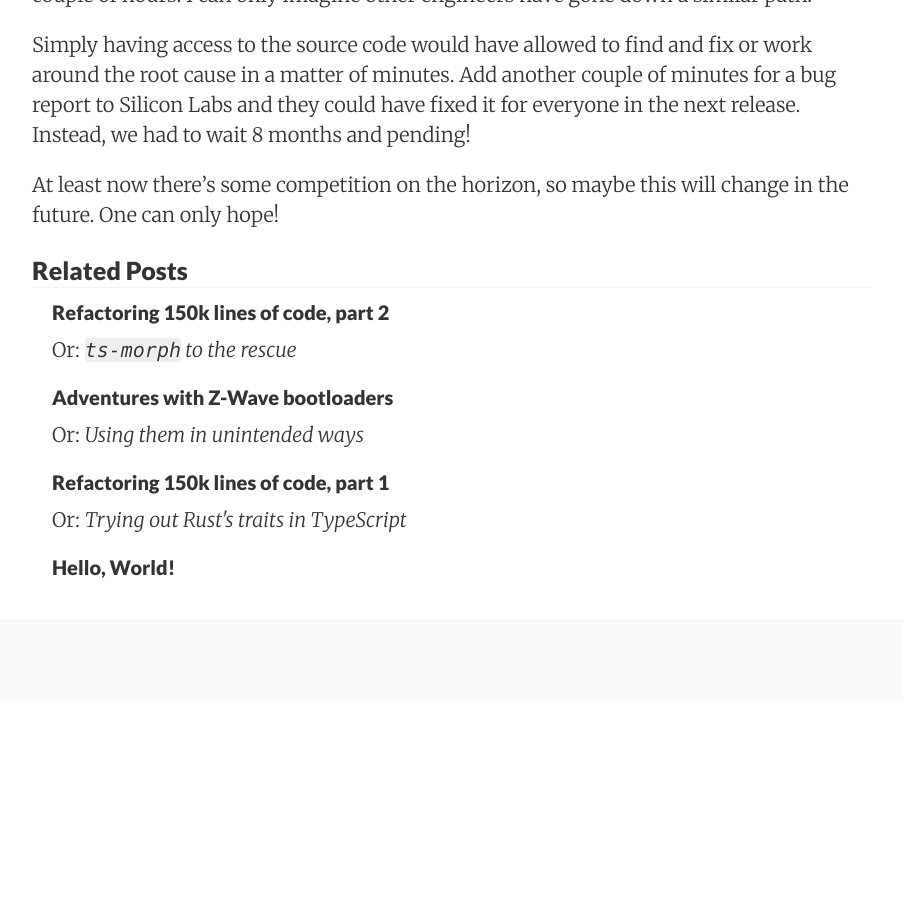
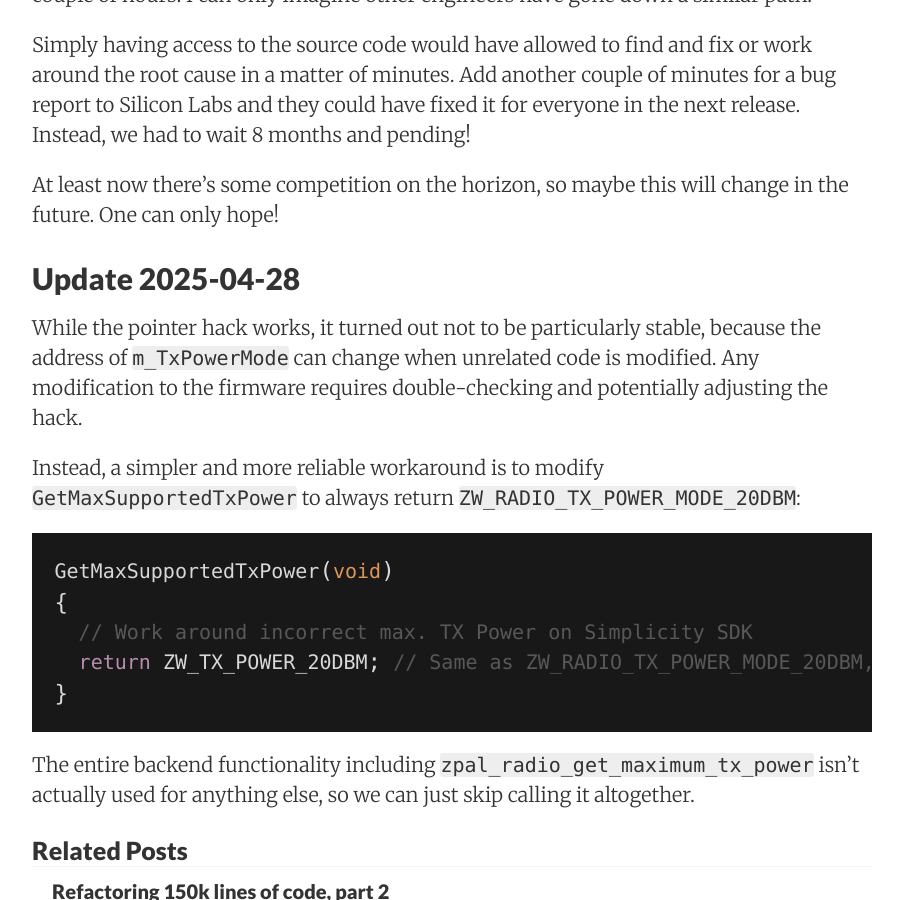
Before and after one commit to zwave-js/blog, a Jekyll site: the page built from _posts/2025-04-10-doubling-zwave-range-changing-single-bit.md, in a window 1280 px wide and 900 px high, scrolled down 4274 px. Shown: the whole window, without its empty margins (188-1091 px from the left). Built offline with Jekyll 4.4.1, drawn with Linux system fonts in a browser that asks for light colours; nearby versions of some CDN libraries; comment, search, counter and statistics services are not loaded; before the commit the page ends 4975 px from its top, so only the background shows below that.

Commit message:
update post about Simplicity SDK range fix

````diff
--- a/_posts/2025-04-10-doubling-zwave-range-changing-single-bit.md
+++ b/_posts/2025-04-10-doubling-zwave-range-changing-single-bit.md
@@ -114,3 +114,19 @@ Add another couple of minutes for a bug report to Silicon Labs and they could ha
 Instead, we had to wait 8 months and pending!
 
 At least now there's some competition on the horizon, so maybe this will change in the future. One can only hope!
+
+## Update 2025-04-28
+
+While the pointer hack works, it turned out not to be particularly stable, because the address of `m_TxPowerMode` can change when unrelated code is modified. Any modification to the firmware requires double-checking and potentially adjusting the hack.
+
+Instead, a simpler and more reliable workaround is to modify `GetMaxSupportedTxPower` to always return `ZW_RADIO_TX_POWER_MODE_20DBM`:
+
+```c
+GetMaxSupportedTxPower(void)
+{
+  // Work around incorrect max. TX Power on Simplicity SDK
+  return ZW_TX_POWER_20DBM; // Same as ZW_RADIO_TX_POWER_MODE_20DBM, but available as a define in the SDK
+}
+```
+
+The entire backend functionality including `zpal_radio_get_maximum_tx_power` isn't actually used for anything else, so we can just skip calling it altogether.
````
